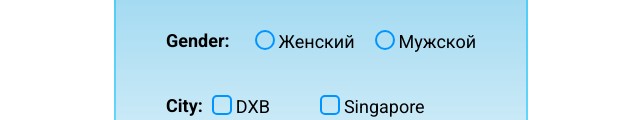
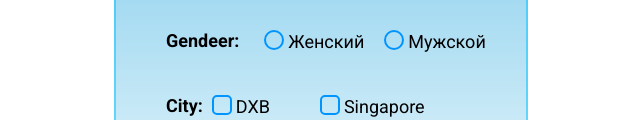
Before and after one commit to jaka-ars/form-project, a plain HTML site: page index.html in a window 1280 px wide. Shown: the part 334-454 px from the top of the page, without its empty margins (319-959 px from the left). Drawn offline with Linux system fonts and the light colour scheme.

Commit message:
update gender name

```diff
--- a/index.html
+++ b/index.html
@@ -26,7 +26,7 @@
         </div>
         <div class="box-checkbox-inputs">
           <div class="gender-box">
-            <h3 class="gender-title">Gender:</h3>
+            <h3 class="gender-title">Gendeer:</h3>
             <div class="custom-checkbox-row for-padding-first">
               <input type="checkbox" class="custom-checkbox" id="female"/>
               <label for="female" class="form-label custom-label" >Женский</label>
```
